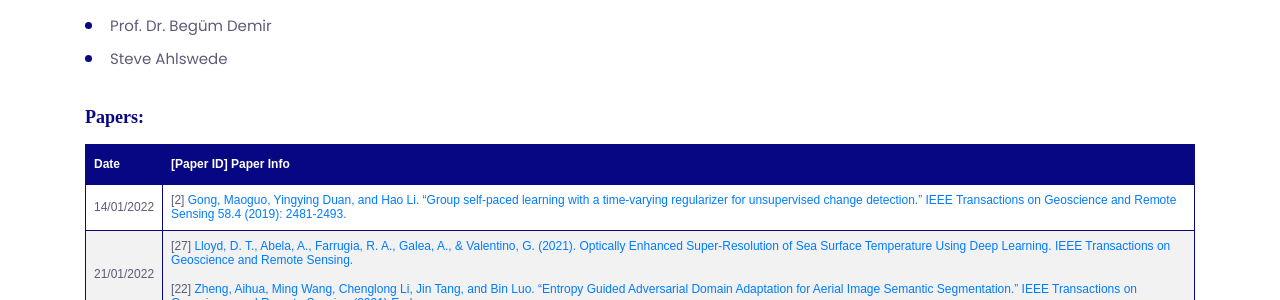
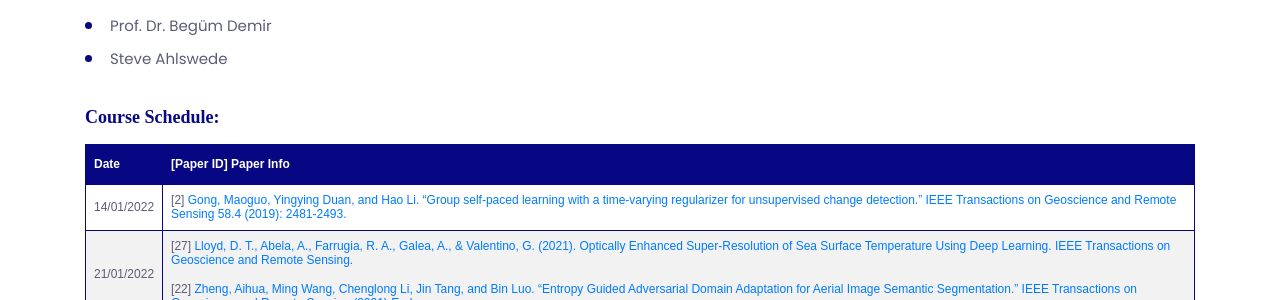
Before and after one commit to rsim-tu-berlin/rsim.berlin, a Jekyll site: the page built from content/_teaching_current_semester/winter-2021/ML4RS.md, in a window 1280 px wide and 900 px high, scrolled down 551 px. Shown: the part 153-453 px from the top of the window. Built offline with Jekyll 4.4.1, drawn with Linux system fonts in a browser that asks for light colours; nearby versions of some CDN libraries.

Commit message:
change the title

```diff
--- a/content/_teaching_current_semester/winter-2021/ML4RS.md
+++ b/content/_teaching_current_semester/winter-2021/ML4RS.md
@@ -57,7 +57,7 @@ table th {
 }
 </style>
 
-<h5 class="mb-3">Papers:</h5>
+<h5 class="mb-3">Course Schedule:</h5>
 
 | Date       | [Paper ID] Paper Info |
 |------------|-----------------------|
```
